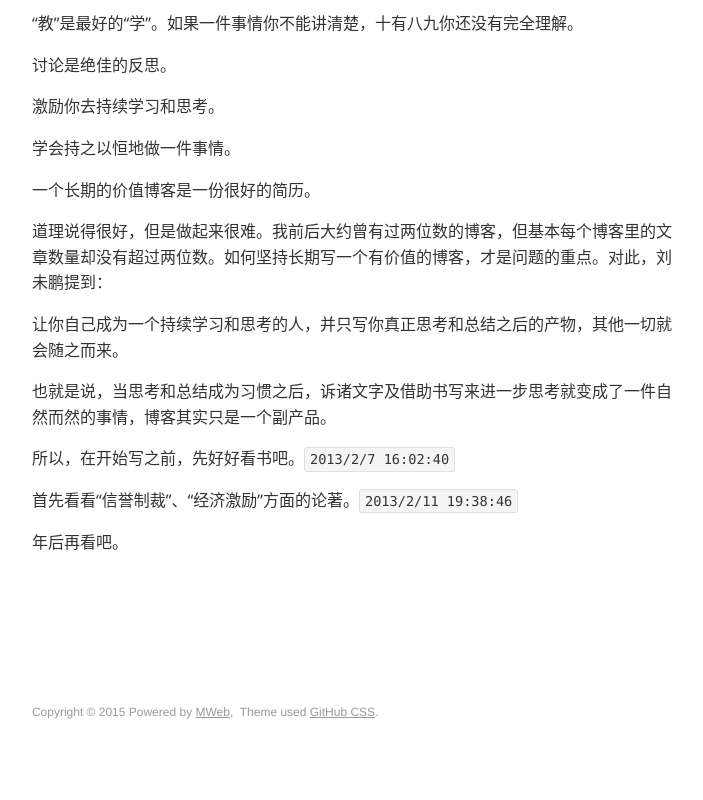
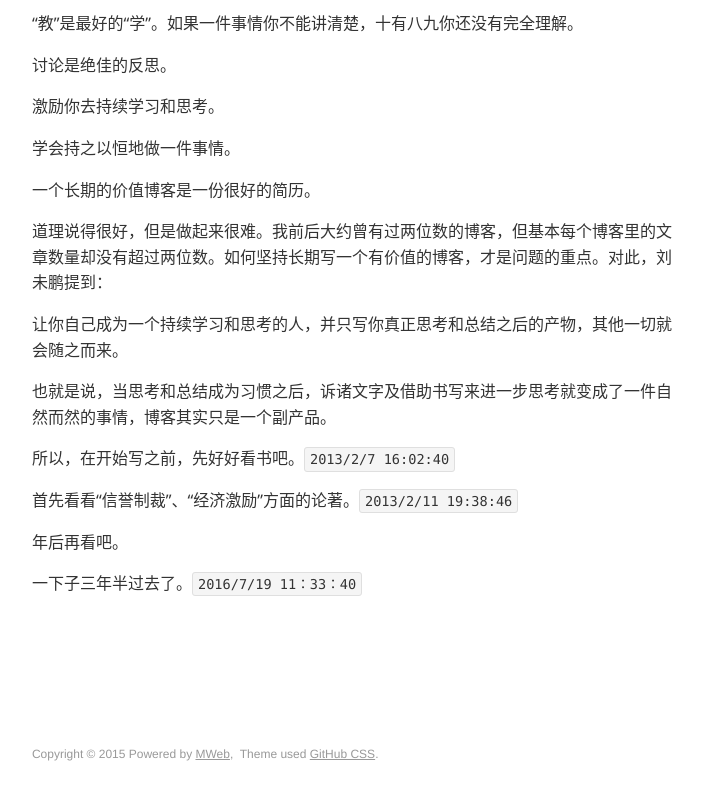
Before and after one commit to snipersteve/archive, a plain HTML site: page 14688965823739.html in a window 1280 px wide. Shown: the part 687-1487 px from the top of the page, without its empty margins (73-776 px from the left). Drawn offline with Linux system fonts and the light colour scheme.

Commit message:
3rd commit

```diff
--- a/14688965823739.html
+++ b/14688965823739.html
@@ -147,6 +147,8 @@
 
 <p>年后再看吧。</p>
 
+<p>一下子三年半过去了。<code>2016/7/19 11：33：40</code></p>
+
 
 
 
```
Also changed, not shown: all.html (+2 -0 lines), index.html (+2 -0 lines).
